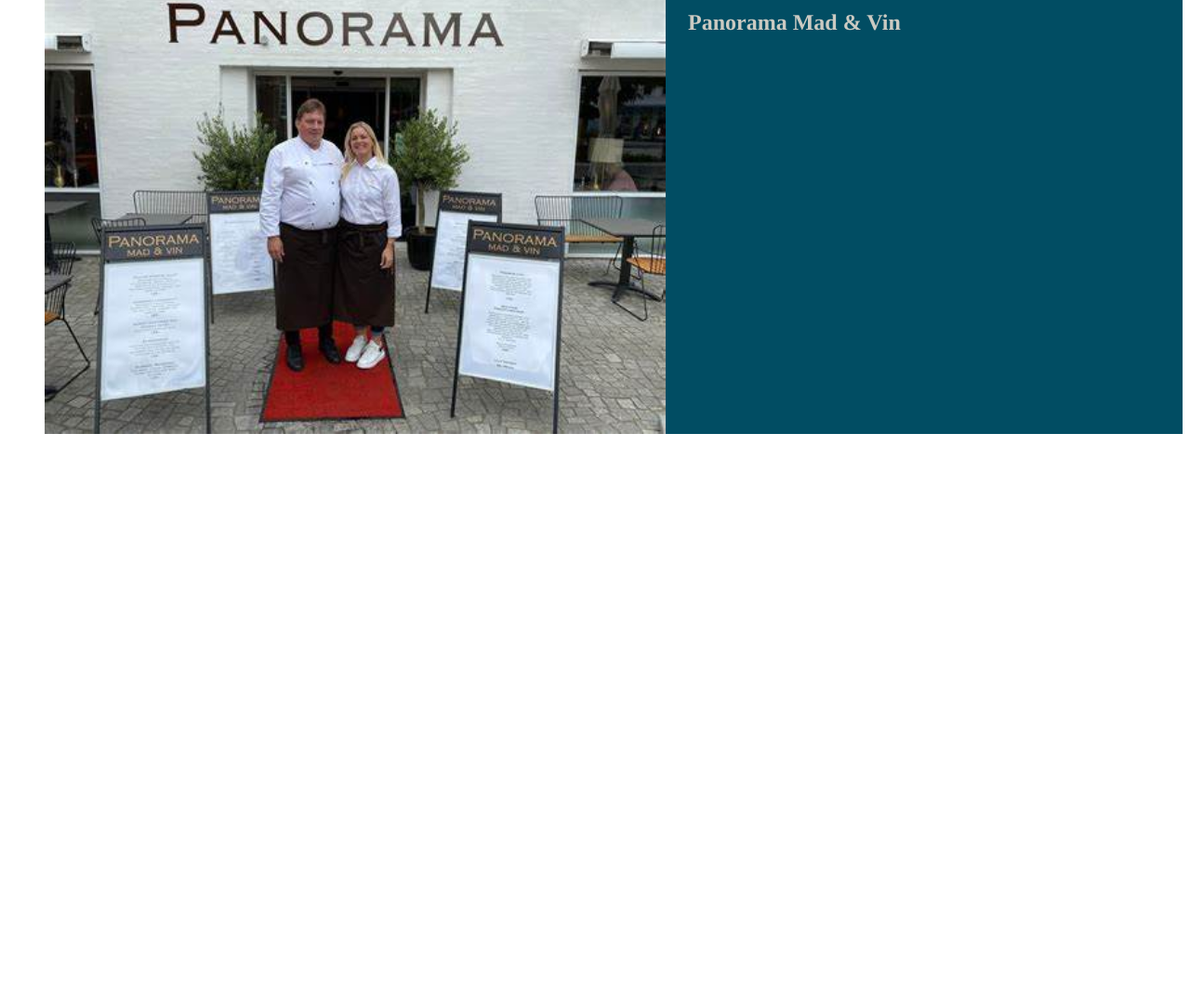
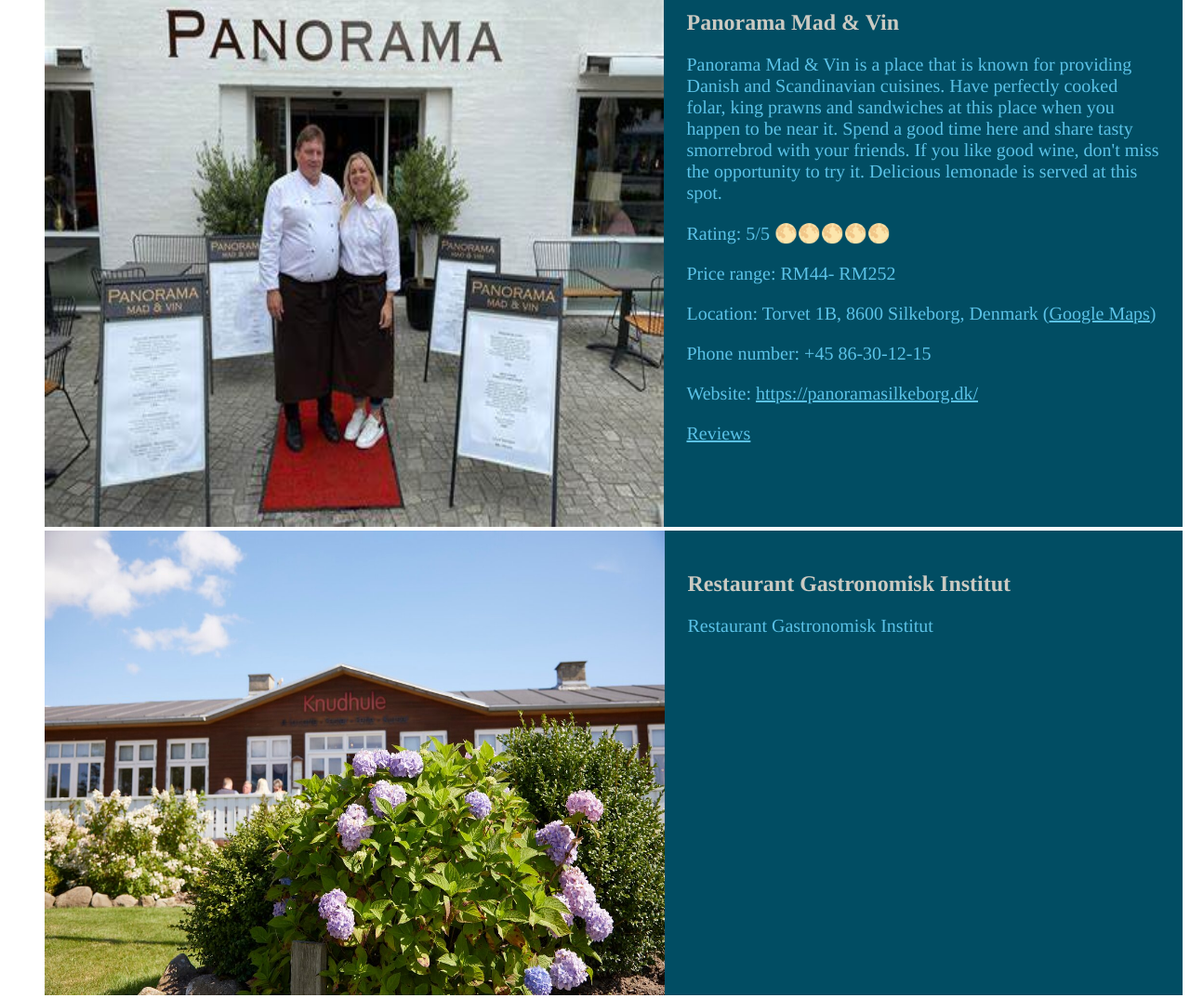
Before and after one commit to darrancebeh/PCT0101-FINAL-PROJECT, a plain HTML site: page fnb.html in a window 1280 px wide. Shown: the part 4251-5325 px from the top of the page at 93% size. Before the commit the page ends 4738 px from the top, so only its background shows below. Drawn offline with Linux system fonts and the light colour scheme.

Commit message:
fnb restaurant update3

```diff
--- a/fnb.html
+++ b/fnb.html
@@ -81,9 +81,23 @@
     </div></div>
 
     <div class="rinfo1">
-        <img src="Images/fnb2 restaurant.jpg" width="700" height="500">
+        <img src="Images/fnb2 restaurant.jpg" width="666" height="600">
     <div class="description">
         <h2>Panorama Mad & Vin</h2>
+        <p>Panorama Mad & Vin is a place that is known for providing Danish and Scandinavian cuisines. Have perfectly cooked folar, king prawns and sandwiches at this place when you happen to be near it. Spend a good time here and share tasty smorrebrod with your friends. If you like good wine, don't miss the opportunity to try it. Delicious lemonade is served at this spot.</p>
+        <p>Rating: 5/5  🌕🌕🌕🌕🌕</p>
+        <p>Price range: RM44- RM252</p>
+        <p>Location: Torvet 1B, 8600 Silkeborg, Denmark (<a href="https://www.google.com/maps/place/Panorama+Mad+%26+Vin/@56.169466,9.546386,17z/data=!4m13!1m7!3m6!1s0x464b8b154b5fb247:0xd6989019a5e321a9!2sTorvet+1B,+8600+Silkeborg,+Denmark!3b1!8m2!3d56.169466!4d9.54858!3m4!1s0x464b8b6b4004ff39:0x439eba62f666e307!8m2!3d56.1694305!4d9.5487345">Google Maps</a>)</p>
+        <p>Phone number: +45 86-30-12-15</p>
+        <p>Website: <a href="https://panoramasilkeborg.dk/">https://panoramasilkeborg.dk/</a></p>
+        <p><a href="https://www.facebook.com/PANORAMASILKEBORG.DK/reviews">Reviews</a></p>
+    </div></div>
+
+    <div class="rinfo1">
+        <img src="Images/fnb3 restaurant.jpg" width="667" height="500">
+    <div class="description">
+        <h2>Restaurant Gastronomisk Institut</h2>
+        <p>Restaurant Gastronomisk Institut</p>
     </div></div>
 </ol>
 </body>
```
Also changed, not shown: Images/fnb3 restaurant.jpg (added).
